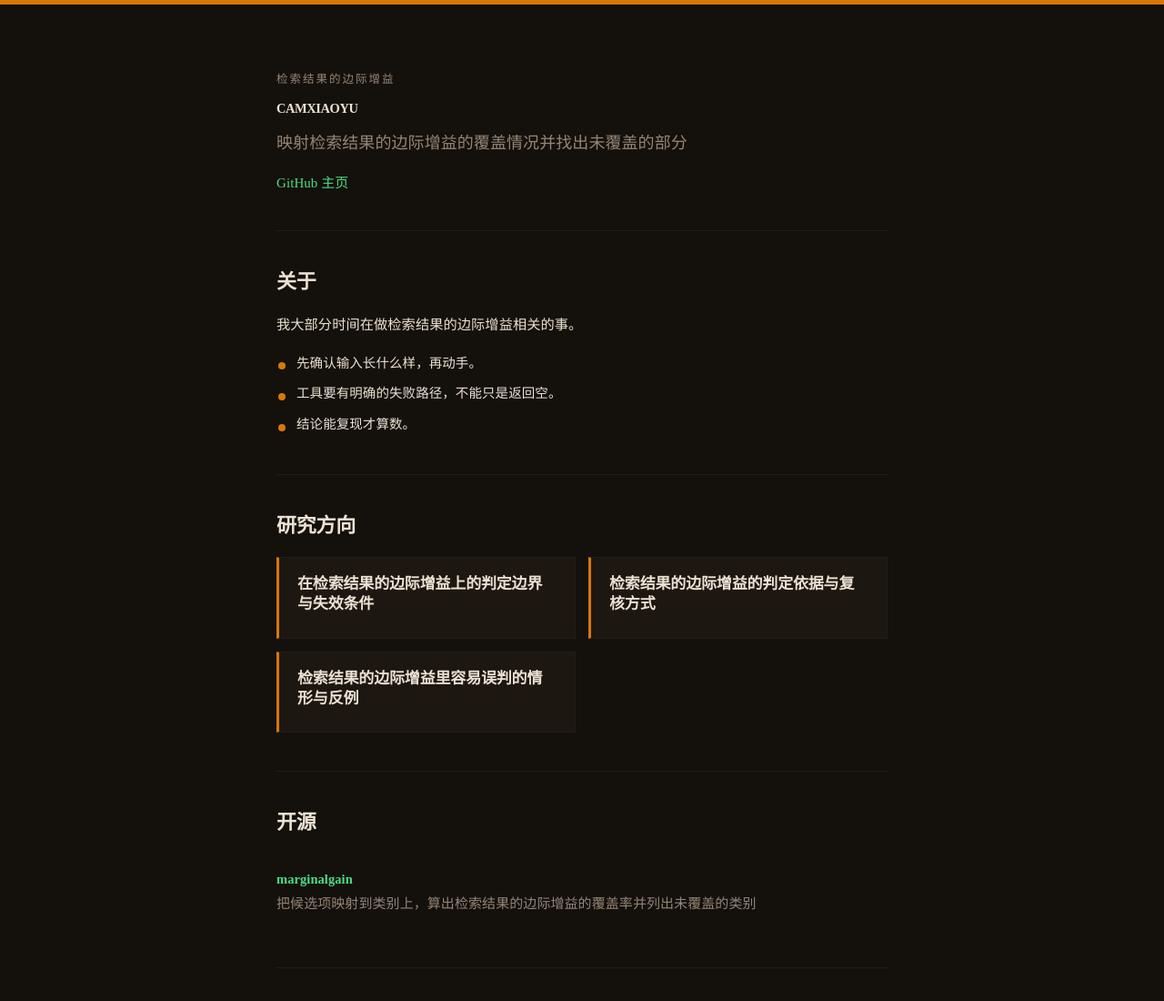
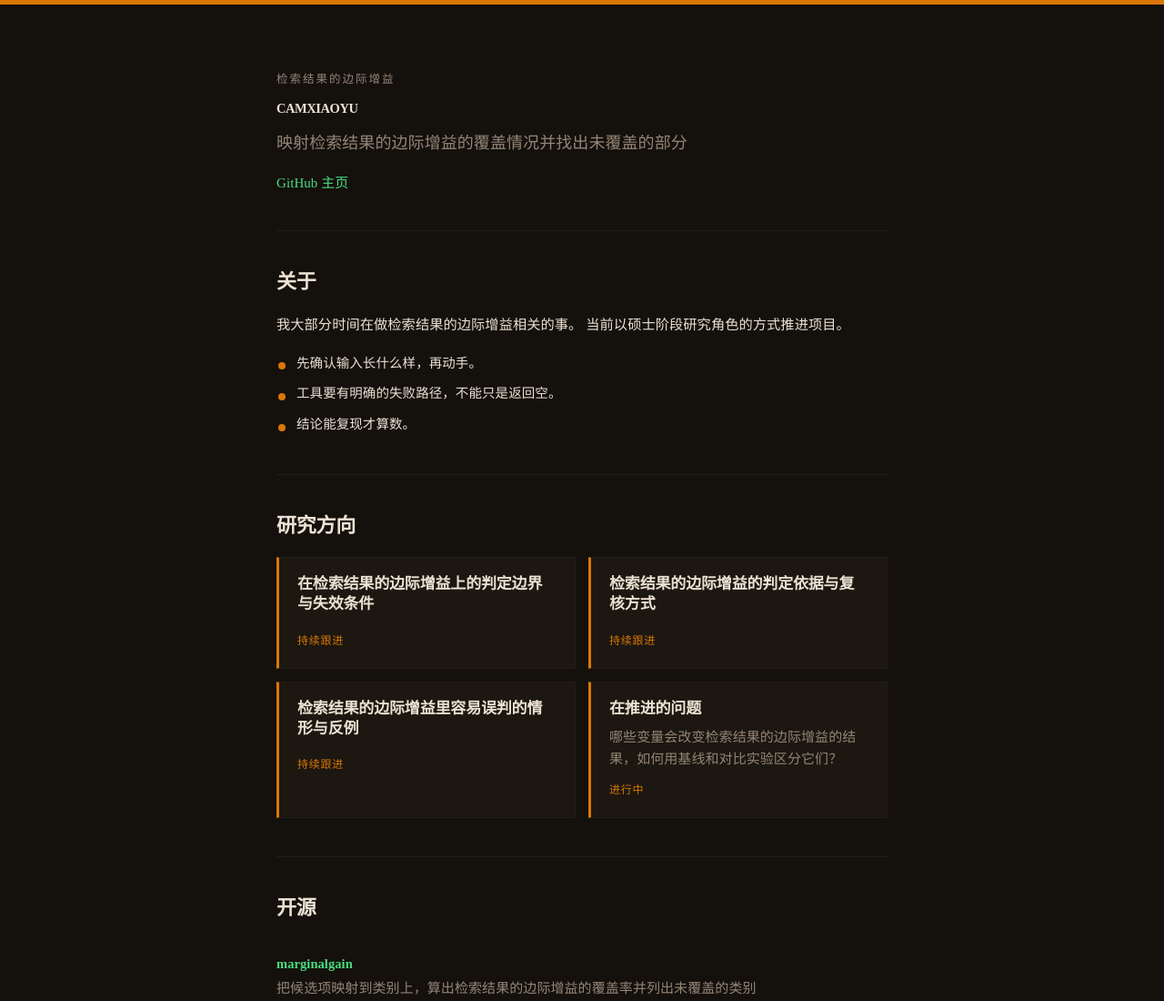
Before and after one commit to camxiaoyu/camxiaoyu.github.io, a plain HTML site: page index.html in a window 1280 px wide. Shown: the top 1100 px of the page at 91% size. Drawn offline with Linux system fonts and the light colour scheme.

Commit message:
docs: 更新个人站点

```diff
--- a/index.html
+++ b/index.html
@@ -76,7 +76,7 @@ body::before{content:'';display:block;height:5px;background:#d97706;position:sti
 
 <section class="about" id="about">
   <h2>关于</h2>
-  <p>我大部分时间在做检索结果的边际增益相关的事。</p>
+  <p>我大部分时间在做检索结果的边际增益相关的事。 当前以硕士阶段研究角色的方式推进项目。</p>
   <ul class="traits">
     <li>先确认输入长什么样，再动手。</li>
     <li>工具要有明确的失败路径，不能只是返回空。</li>
@@ -89,12 +89,20 @@ body::before{content:'';display:block;height:5px;background:#d97706;position:sti
   <div class="grid two">
     <article class="card">
       <h3>在检索结果的边际增益上的判定边界与失效条件</h3>
+      <span class="status">持续跟进</span>
     </article>
     <article class="card">
       <h3>检索结果的边际增益的判定依据与复核方式</h3>
+      <span class="status">持续跟进</span>
     </article>
     <article class="card">
       <h3>检索结果的边际增益里容易误判的情形与反例</h3>
+      <span class="status">持续跟进</span>
+    </article>
+    <article class="card">
+      <h3>在推进的问题</h3>
+      <p>哪些变量会改变检索结果的边际增益的结果，如何用基线和对比实验区分它们？</p>
+      <span class="status">进行中</span>
     </article>
   </div>
 </section>
```
